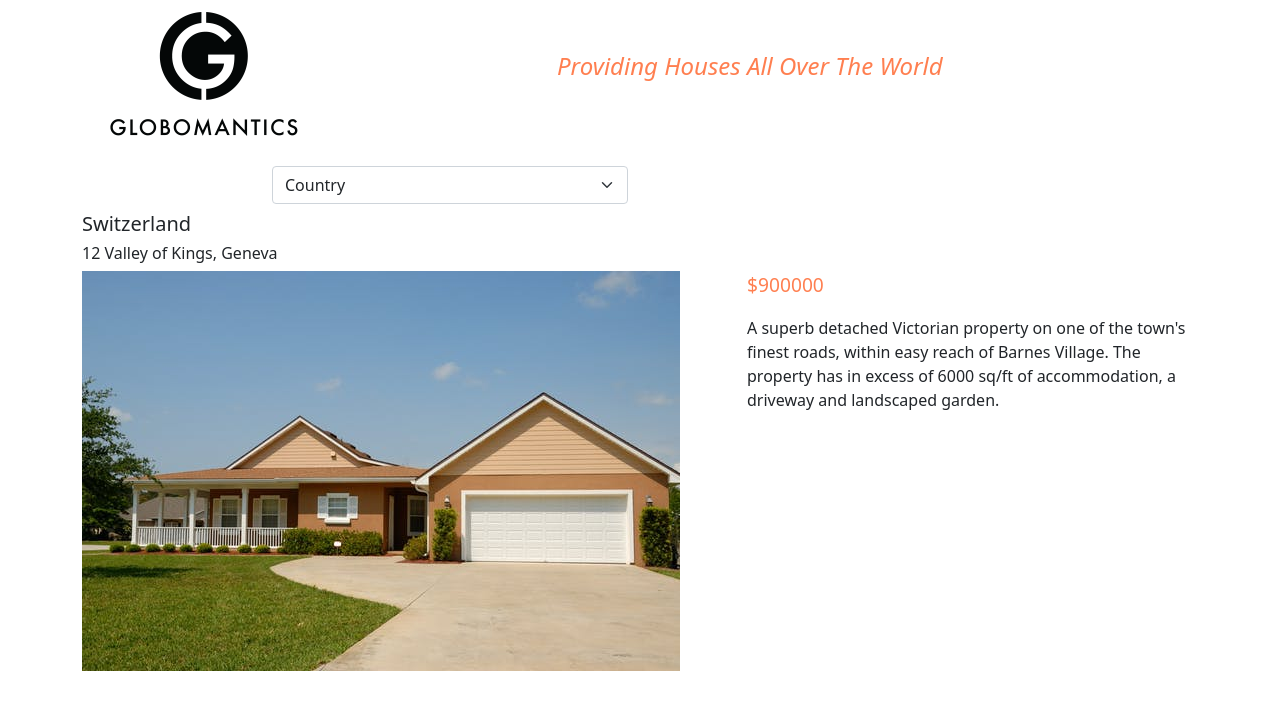
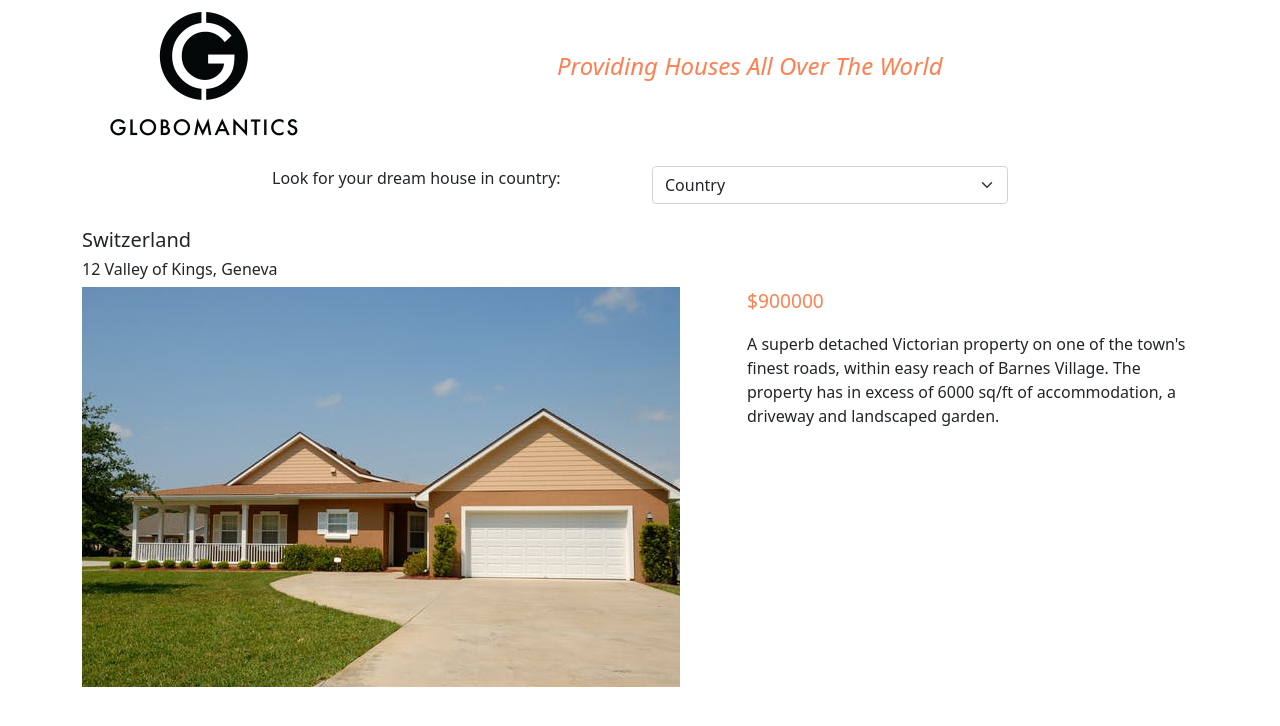
Before and after one commit to neemoh01/Andela-Meta-react-course-2023, a React (Create React App) app in the folder globalmantics/: page /house/1 in a window 1280 px wide. Shown: the top 726 px of the page. Built offline with nearby package versions, Linux system fonts and the light colour scheme.

Commit message:
updated div

```diff
--- a/globalmantics/src/components/HouseFilter.js
+++ b/globalmantics/src/components/HouseFilter.js
@@ -17,6 +17,9 @@ const HouseFilter = ({ allHouses }) => {
     return (
         <div className="row mt-3">
             <div className="offset-md-2 col-md-4">
+                Look for your dream house in country:
+            </div>
+            <div className="col-md-4 mb-3">
                 <select className="form-select" aria-label="Default select example" onChange={onSearchChange}>
                     <option value="" selected>Country</option>
                     {countries.map((c) => (
```
